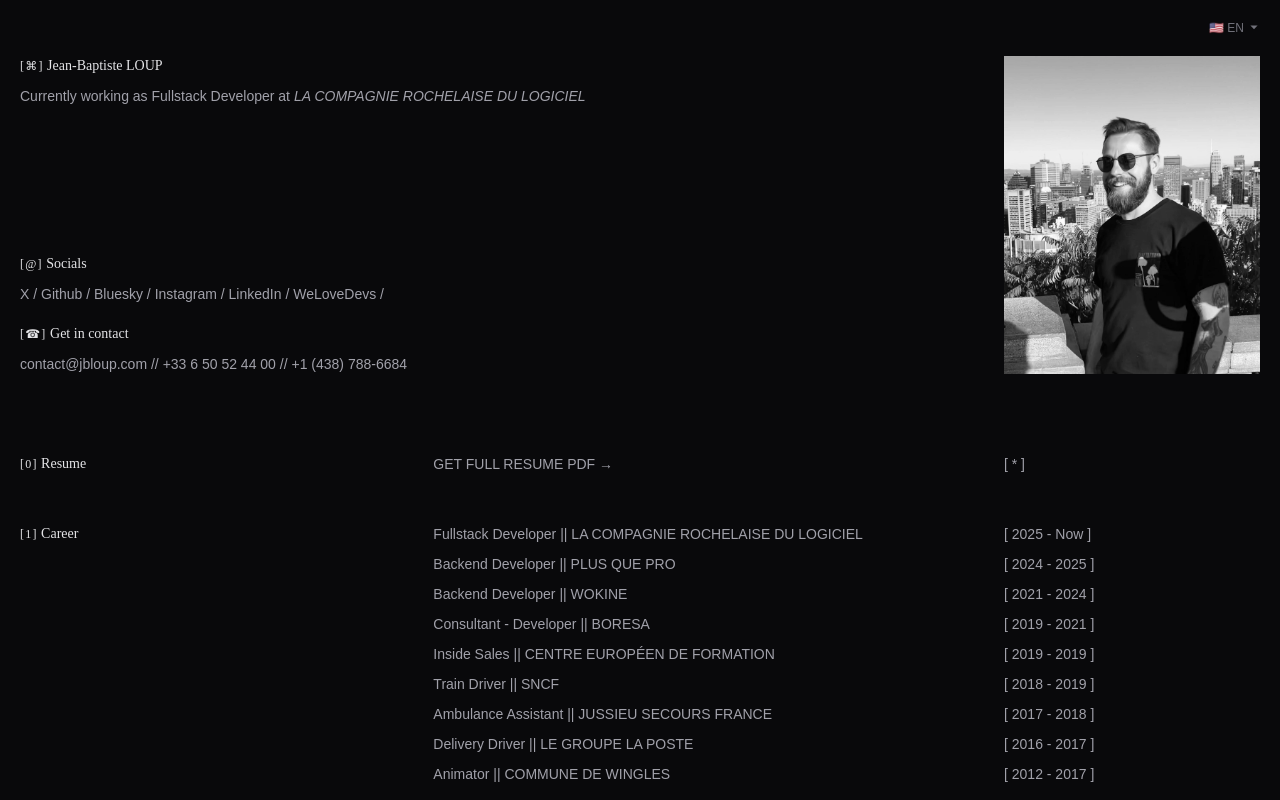
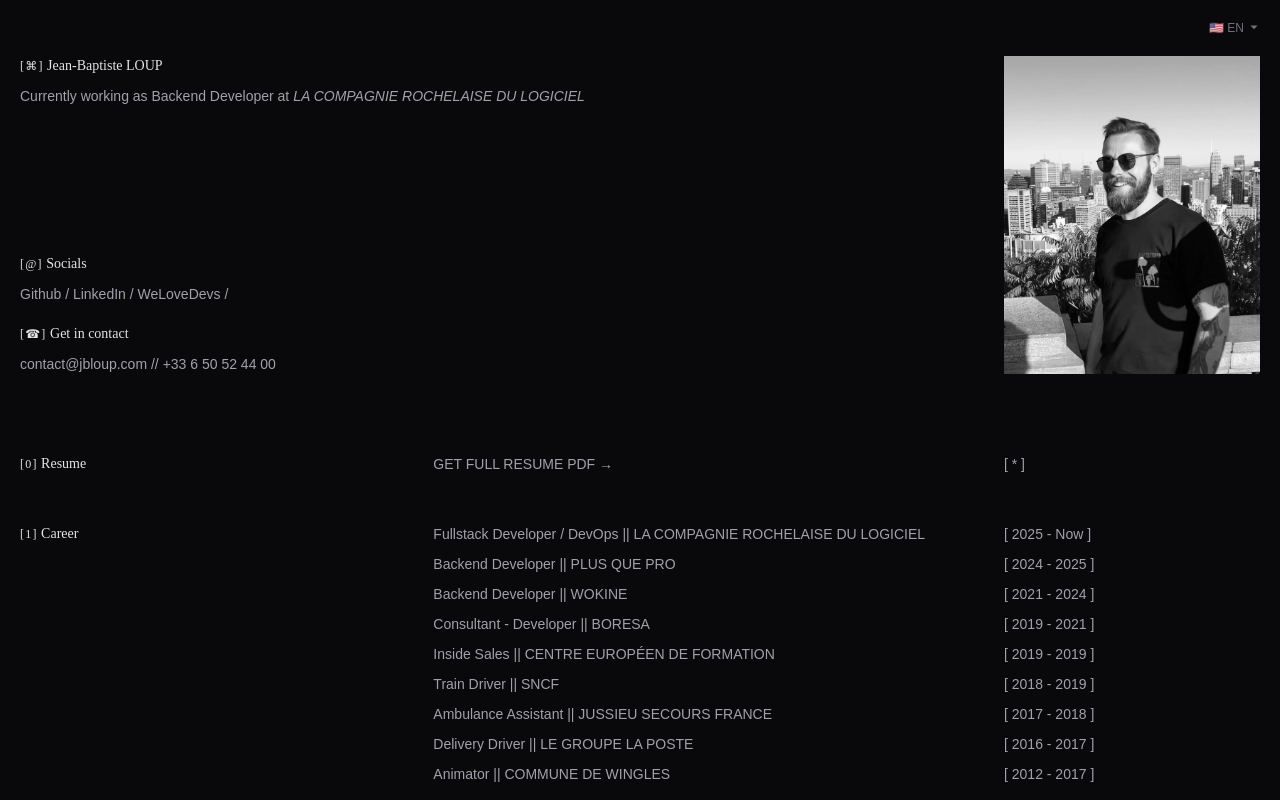
Before and after one commit to ogrre/jbloup-v4, a Vue app: page / in a window 1280 px wide. Shown: the top 800 px of the page. Built offline with nearby package versions, Linux system fonts and the light colour scheme; a web font is replaced by a local one.

Commit message:
feat(2026): update resume

```diff
--- a/index.html
+++ b/index.html
@@ -4,7 +4,7 @@
     <meta charset="UTF-8">
     <link rel="icon" href="/jbl-circle-white.png">
     <meta name="viewport" content="width=device-width, initial-scale=1.0">
-    <title>JB Loup // Fullstack Developer</title>
+    <title>JB Loup // Fullstack Developer / Dev Ops</title>
   </head>
   <body class="bg-zinc-950 font-museo-sans text-sm text-zinc-400">
     <div id="app"></div>
--- a/src/App.vue
+++ b/src/App.vue
@@ -58,10 +58,6 @@ const { t } = useI18n()
               <a class="relative group" :href="'tel:'+resume.basics.phoneNumberFr">
                 <span>{{ resume.basics.phoneNumberFr }}</span>
                 <span class="absolute -bottom-1 left-0 w-0 h-0.5 bg-zinc-600 transition-all group-hover:w-full"></span>
-              </a> //
-              <a class="relative group" :href="'tel:'+resume.basics.phoneNumberCa">
-                <span>{{ resume.basics.phoneNumberCa }}</span>
-                <span class="absolute -bottom-1 left-0 w-0 h-0.5 bg-zinc-600 transition-all group-hover:w-full"></span>
               </a>
             </p>
           </div>
@@ -77,7 +73,7 @@ const { t } = useI18n()
         <ul class="w-full lg:w-2/3 space-y-2.5">
           <li class="sm:w-full flex flex-row justify-between">
             <h4>
-              <a class="relative group" href="/data/CV_2025-10-21_Jean-Baptiste_Loup.pdf" target="_blank">
+              <a class="relative group" href="/data/CV_2026_Jean-Baptiste_Loup.pdf" target="_blank">
                 <span class="uppercase">{{ t('resume.downloadPdf') }}</span>
                 <span class="absolute -bottom-1 left-0 w-0 h-0.5 bg-zinc-600 transition-all group-hover:w-full"></span>
               </a>
--- a/src/assets/resume.json
+++ b/src/assets/resume.json
@@ -1,40 +1,25 @@
 {
   "basics": {
     "name": "Jean-Baptiste LOUP",
-    "label": "Fullstack Developer",
+    "label": "Backend Developer",
     "email": "contact@jbloup.com",
     "url": "https://jbloup.com",
-    "title": "Full-stack Developer",
+    "title": "Backend Developer",
     "company": "La Compagnie Rochelaise du Logiciel",
     "companyUrl": "https://corolo.fr/",
     "phoneNumberFr": "+33 6 50 52 44 00",
     "phoneNumberCa": "+1 (438) 788-6684",
-    "subtitle": "Methodical, curious, and ambitious, I currently hold the position of PHP Backend Developer at Plus que pro.",
-    "summary": "A web developer for almost 7 years, my professional journey is quite original. After exploring several very different professions, from postal worker to train driver to ambulance driver, I finally retrained in 2019, thus discovering my true professional path: web development.",
+    "subtitle": "Développeur Backend / DevOps avec près de 6 ans d'expérience.",
+    "summary": "Spécialisé dans le développement d'applications métier, de CRM, d'API REST et de plateformes SaaS. Expertise en PHP, Laravel, Docker, CI/CD et bases de données relationnelles. Autonome, rigoureux et orienté qualité logicielle.",
     "location": {
       "locationCountryCode": "FR",
       "city": "Lille"
     },
     "profiles": [
       {
-        "network": "X",
-        "url": "https://twitter.com/_0grre",
-        "username": "_0grre"
-      },
-      {
         "network": "Github",
         "url": "https://github.com/ogrre",
         "username": "0grre"
-      },
-      {
-        "network": "Bluesky",
-        "url": "https://bsky.app/profile/0grre.bsky.social",
-        "username": "_0grre"
-      },
-      {
-        "network": "Instagram",
-        "url": "https://www.instagram.com/jbloup/",
-        "username": "jboup"
       },
       {
         "network": "LinkedIn",
@@ -52,10 +37,10 @@
     {
       "name": "La Compagnie Rochelaise du Logiciel",
       "shortName": "COROLO",
-      "position": "Fullstack Developer",
+      "position": "Fullstack Developer / DevOps",
       "startDate": "2025",
-      "summary": "Fullstack Development Laravel and Rust",
-      "location": "Valenciennes, France",
+      "summary": "Développement et exploitation d'une plateforme SaaS de gestion des rappels consommateurs destinée aux enseignes de la grande distribution. Participation à la conception fonctionnelle, au développement des fonctionnalités métier et à l'automatisation des déploiements au sein d'une équipe Agile/Scrum.",
+      "location": "La Rochelle, France",
       "highlights": [
         "PHP",
         "Laravel",
--- a/src/locales/en.json
+++ b/src/locales/en.json
@@ -1,7 +1,7 @@
 {
   "header": {
     "name": "Jean-Baptiste LOUP",
-    "title": "Fullstack Developer",
+    "title": "Backend Developer",
     "currentlyWorking": "Currently working as {title} at",
     "company": "La Compagnie Rochelaise du Logiciel"
   },
--- a/src/locales/fr.json
+++ b/src/locales/fr.json
@@ -1,7 +1,7 @@
 {
   "header": {
     "name": "Jean-Baptiste LOUP",
-    "title": "Développeur Fullstack",
+    "title": "Développeur Backend",
     "currentlyWorking": "Actuellement {title} chez",
     "company": "La Compagnie Rochelaise du Logiciel"
   },
--- a/src/types/resume.ts
+++ b/src/types/resume.ts
@@ -3,7 +3,6 @@ interface Basics {
     label: string;
     email: string;
     phoneNumberFr: string;
-    phoneNumberCa: string;
     url: string;
     title: string;
     company: string;
```
Also changed, not shown: 1 other file (tests, documents, lock files or other folders).
